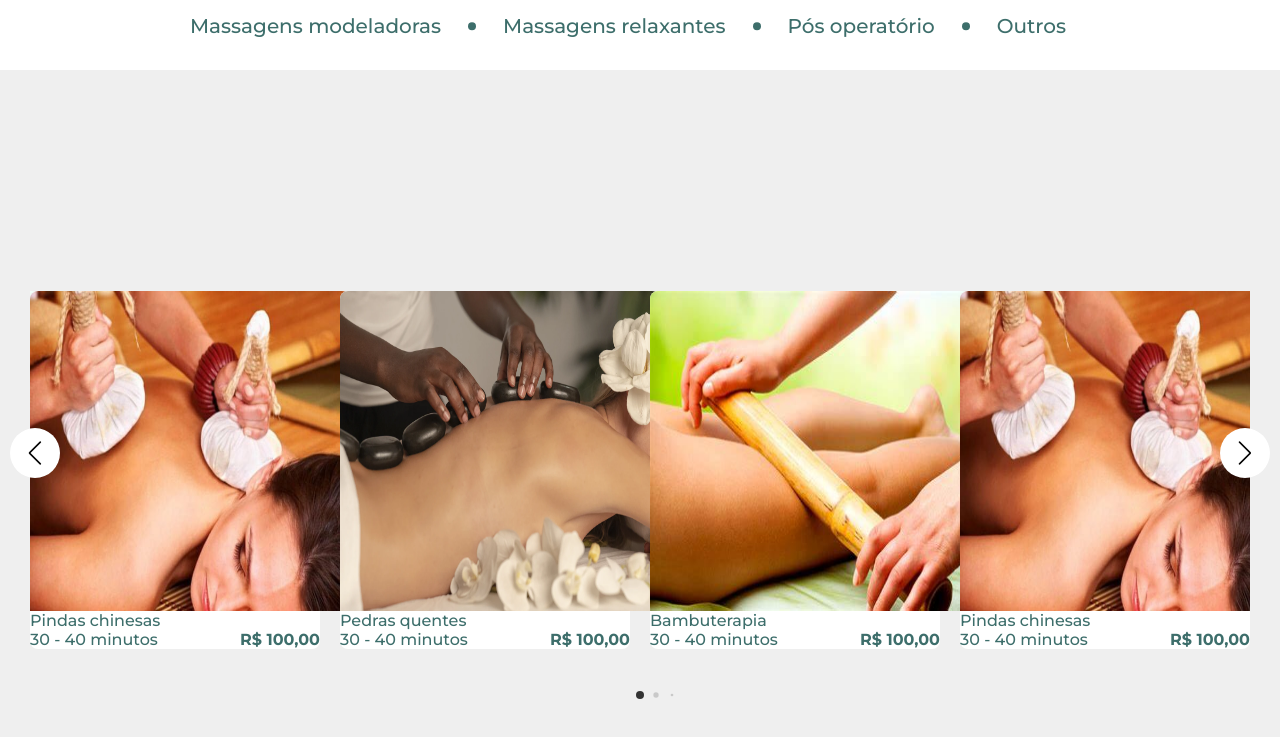
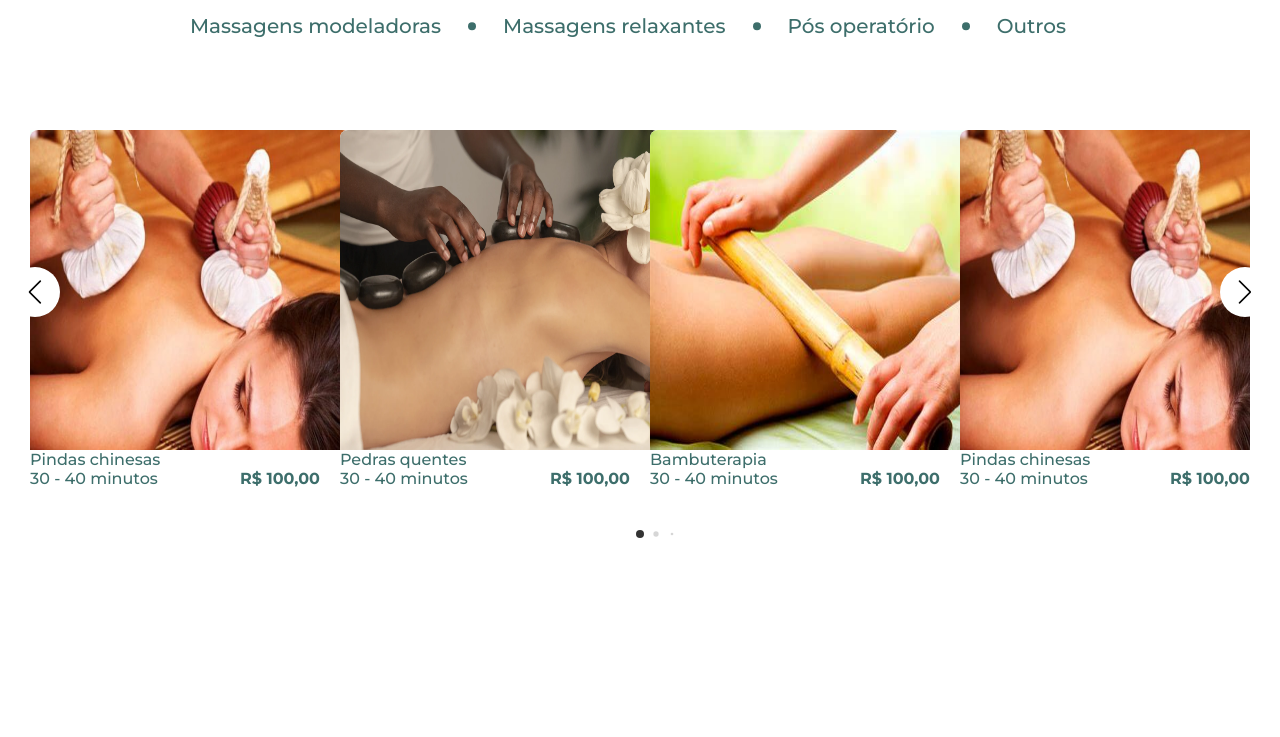
Before and after one commit to raylander1978/carrossel, a plain HTML site: page index.html in a window 1280 px wide. Shown: the part 151-888 px from the top of the page. After the commit the page ends 800 px from the top, so only its background shows below. Drawn offline with Linux system fonts and the light colour scheme.

Commit message:
acabamentos no carrossel

```diff
--- a/style.css
+++ b/style.css
@@ -230,11 +230,9 @@ button:active {
 }
 
 .slider {
-  min-height: 100vh;
   display: flex;
   align-items: center;
   justify-content: center;
-  background: #efefef;
   color: var(--clr-primary);
 }
 .container {
```
